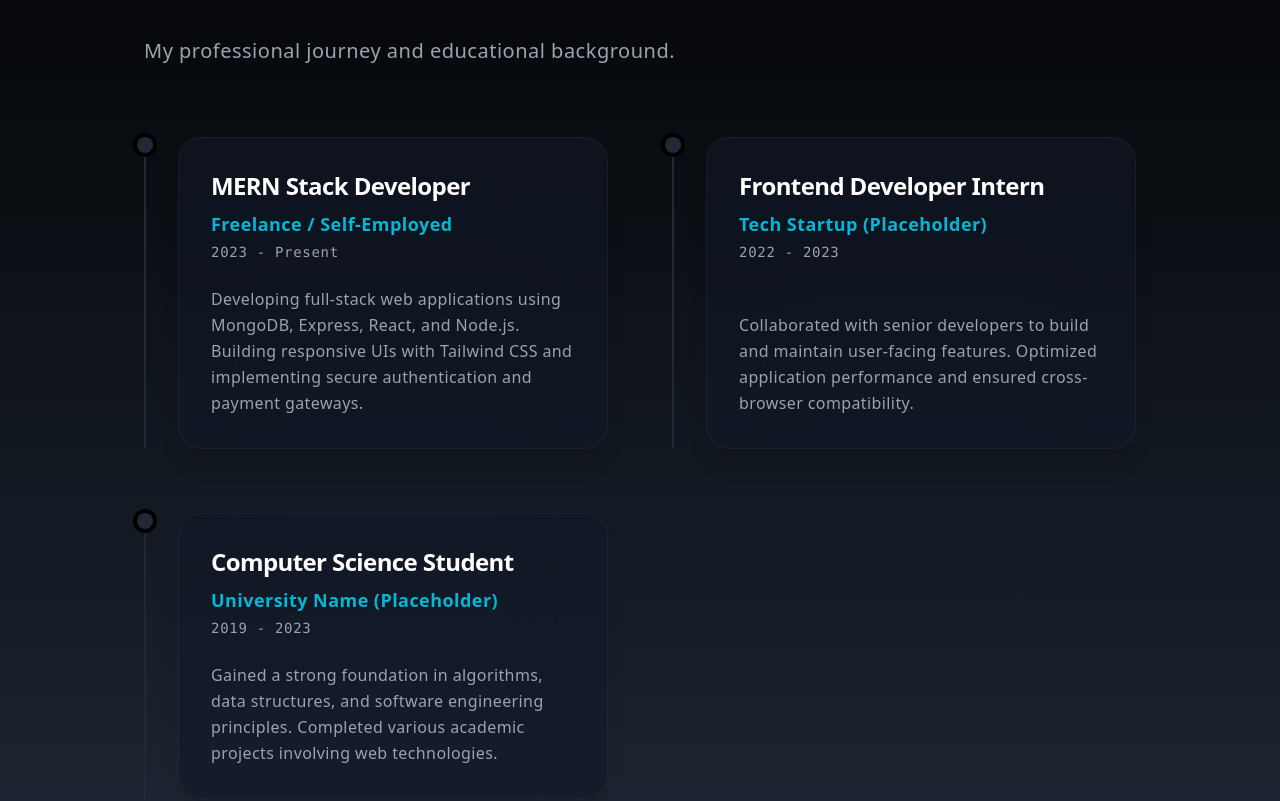
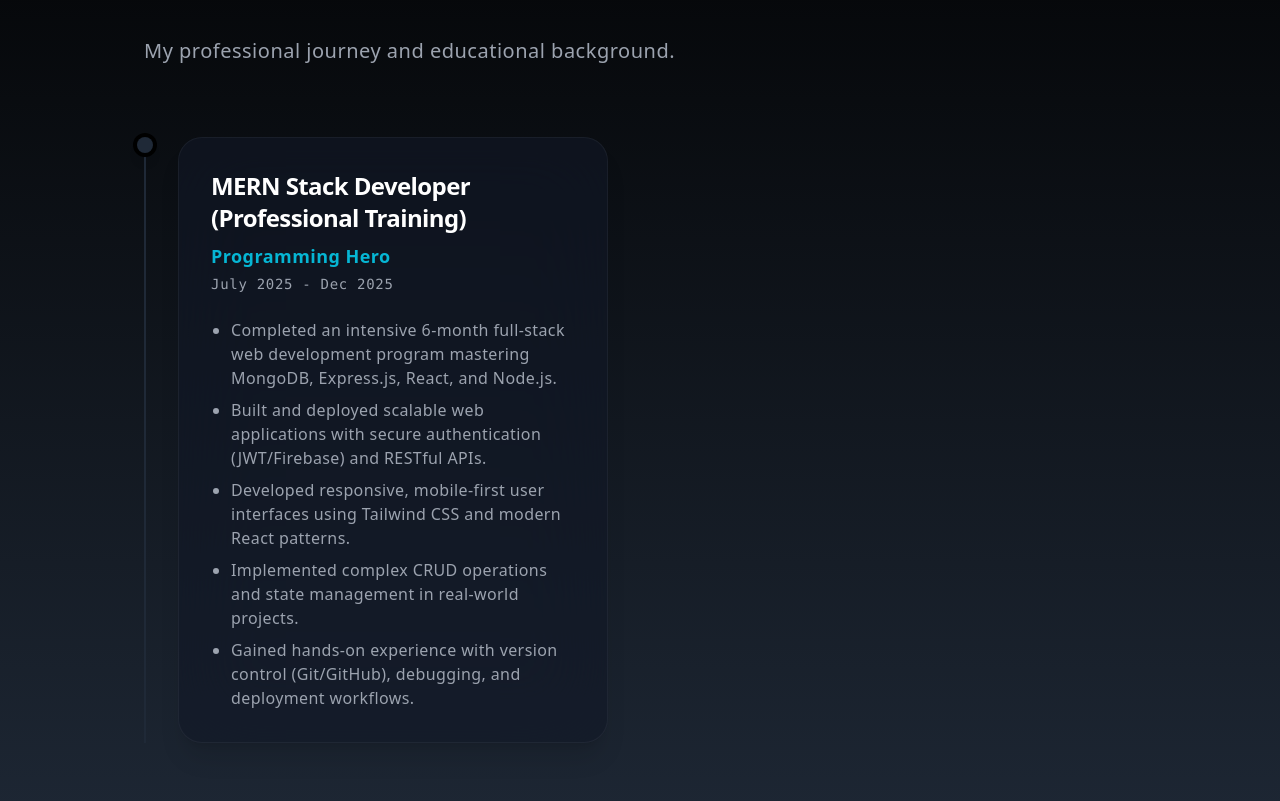
Before and after one commit to RupomPB/portfolio, a React (Vite) app: page / in a window 1280 px wide. Shown: the part 5540-6341 px from the top of the page. Built offline with nearby package versions, Linux system fonts and the light colour scheme.

Commit message:
Update Experience section with professional training details

```diff
--- a/index.html
+++ b/index.html
@@ -4,7 +4,7 @@
     <meta charset="UTF-8" />
     <link rel="icon" type="image/svg+xml" href="/vite.svg" />
     <meta name="viewport" content="width=device-width, initial-scale=1.0" />
-    <title>temp_app</title>
+    <title>Rupom_PB Portfolio</title>
   </head>
   <body>
     <div id="root"></div>
--- a/src/components/Experience.jsx
+++ b/src/components/Experience.jsx
@@ -4,24 +4,16 @@ const Experience = () => {
   const experiences = [
     {
       id: 1,
-      role: 'MERN Stack Developer',
-      company: 'Freelance / Self-Employed',
-      date: '2023 - Present',
-      description: 'Developing full-stack web applications using MongoDB, Express, React, and Node.js. Building responsive UIs with Tailwind CSS and implementing secure authentication and payment gateways.'
-    },
-    {
-      id: 2,
-      role: 'Frontend Developer Intern',
-      company: 'Tech Startup (Placeholder)',
-      date: '2022 - 2023',
-      description: 'Collaborated with senior developers to build and maintain user-facing features. Optimized application performance and ensured cross-browser compatibility.'
-    },
-    {
-      id: 3,
-      role: 'Computer Science Student',
-      company: 'University Name (Placeholder)',
-      date: '2019 - 2023',
-      description: 'Gained a strong foundation in algorithms, data structures, and software engineering principles. Completed various academic projects involving web technologies.'
+      role: 'MERN Stack Developer (Professional Training)',
+      company: 'Programming Hero',
+      date: 'July 2025 - Dec 2025',
+      description: [
+        'Completed an intensive 6-month full-stack web development program mastering MongoDB, Express.js, React, and Node.js.',
+        'Built and deployed scalable web applications with secure authentication (JWT/Firebase) and RESTful APIs.',
+        'Developed responsive, mobile-first user interfaces using Tailwind CSS and modern React patterns.',
+        'Implemented complex CRUD operations and state management in real-world projects.',
+        'Gained hands-on experience with version control (Git/GitHub), debugging, and deployment workflows.'
+      ]
     }
   ];
 
@@ -48,7 +40,11 @@ const Experience = () => {
                     <p className="text-lg font-bold text-cyan-600 dark:text-cyan-500 mb-1">{company}</p>
                     <p className="text-sm text-gray-500 mb-6 font-mono tracking-wider">{date}</p>
                 </div>
-                <p className="text-gray-600 dark:text-gray-400 leading-relaxed tracking-wide">{description}</p>
+                <ul className="list-disc list-outside ml-5 space-y-2 text-gray-600 dark:text-gray-400 leading-relaxed tracking-wide text-sm sm:text-base">
+                    {description.map((point, i) => (
+                      <li key={i}>{point}</li>
+                    ))}
+                </ul>
               </div>
             </div>
           ))}
--- a/src/components/Hero.jsx
+++ b/src/components/Hero.jsx
@@ -128,7 +128,7 @@ const Hero = () => {
             </Link>
 
             <a
-              href="/resume.pdf"
+              href="https://drive.google.com/file/d/1b3Y4pO9_Hj6M3I24d7s34z0Ij-rFnfFy/view?usp=drive_link"
               download={true}
               className="px-8 py-3.5 rounded-full border border-gray-300 dark:border-white/10 bg-white/50 dark:bg-white/5 text-purple-600 dark:text-purple-400 font-medium hover:bg-white/80 dark:hover:bg-white/10 hover:border-purple-500/50 hover:scale-105 transition-all duration-300 cursor-pointer backdrop-blur-md shadow-lg shadow-gray-200/50 dark:shadow-black/20 flex items-center"
             >
```
